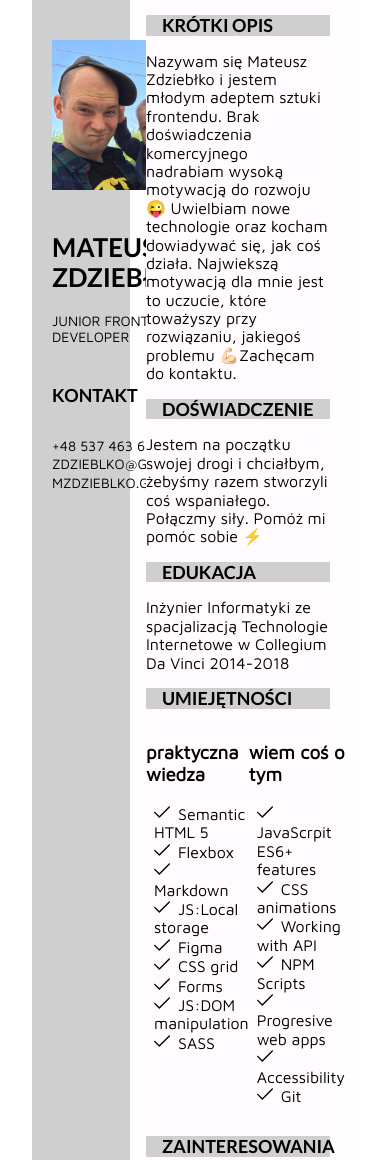
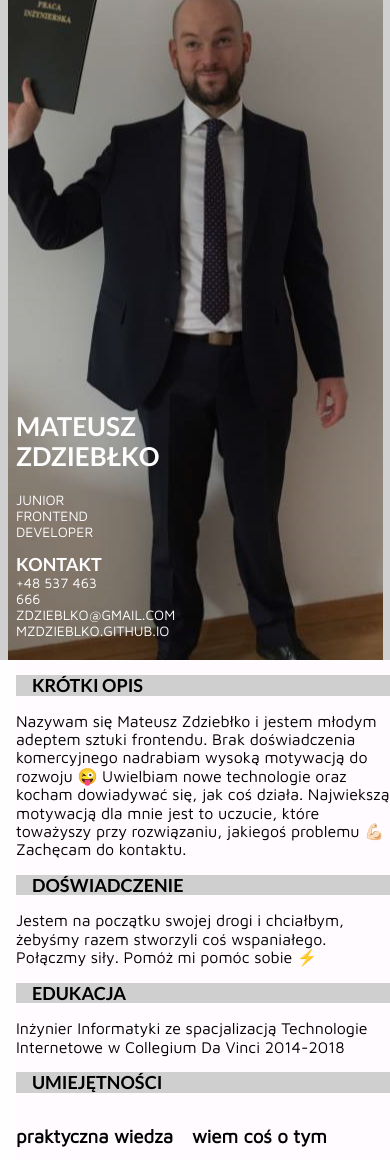
Before and after one commit to mzdzieblko/CV, a website built with webpack: page src/pages/index.html in a window 390 px wide. Shown: the top 1160 px of the page. Built offline with nearby package versions, Linux system fonts and the light colour scheme.

Commit message:
RWD for phone portrait

```diff
--- a/src/scss/_variables.scss
+++ b/src/scss/_variables.scss
@@ -8,6 +8,7 @@ $small-title: 18px;
     text-decoration: none;
     color: inherit;
     font-size: 14px;
+    display: block;
   }
 }
 
--- a/src/scss/main.scss
+++ b/src/scss/main.scss
@@ -12,3 +12,53 @@ body {
   min-height: 100vh;
   font-family: "Maven Pro", sans-serif;
 }
+
+// @media only screen and (max-width: 1024px) {
+//   .container {
+//     margin: 0 auto;
+//   }
+// }
+
+@media only screen and (max-width: 768px) {
+  .container {
+    margin: 0;
+    display: grid;
+    grid-template-columns: 1fr;
+  }
+  .aside {
+    grid-row: 1/2;
+    grid-column: 1/13;
+    background-image: url(../assets/img/IMG_2139e.png);
+    background-repeat: no-repeat;
+    background-position: center;
+    background-size: auto auto;
+    min-height: 660px;
+  }
+  .person {
+    margin: 0 0 0 8px;
+    grid-row: 20;
+    grid-column: 1;
+    color: #fefefe;
+    &__photo {
+      display: none;
+    }
+  }
+  .contact {
+    margin: 0 0 0 8px;
+    color: #fefefe;
+    &__title {
+      margin: 0;
+    }
+    &__phone {
+      color: #fefefe;
+    }
+  }
+  .contact__phone {
+    color: #fefefe;
+  }
+
+  .content {
+    margin: 0 0 0 16px;
+    grid-column: 1/13;
+  }
+}
--- a/src/scss/modules/content.scss
+++ b/src/scss/modules/content.scss
@@ -1,5 +1,5 @@
 .content {
-  grid-column: 5 / 12;
+  grid-column: 6/13;
   background: #fffbfe;
 }
 
--- a/src/scss/modules/iphone.scss
+++ b/src/scss/modules/iphone.scss
@@ -41,14 +41,16 @@
   }
   .aside {
     grid-row: 1/2;
-    grid-column: 1/12;
+    grid-column: 1/13;
     background-image: url(../assets/img/IMG_2139e.png);
+    background-repeat: no-repeat;
+    background-position: center;
     background-size: auto auto;
     min-height: 660px;
   }
   .person {
-    position: absolute;
-    bottom: 20px;
+    margin: 0;
+    grid-row: 20;
     color: #fefefe;
     &__photo {
       display: none;
@@ -65,6 +67,9 @@
   }
   .contact__phone {
     color: #fefefe;
+  }
+  .content {
+    grid-column: 1/13;
   }
 }
 
```
